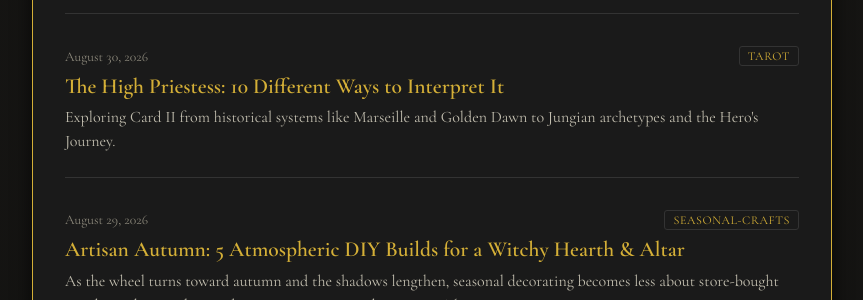
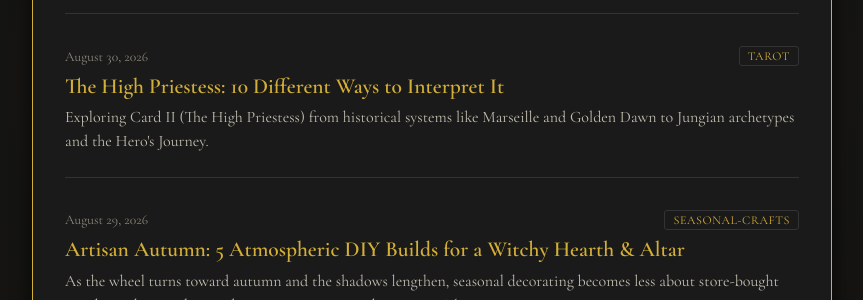
Before and after one commit to maf187/the-gilded-sigil, a Jekyll site: the page built from articles.html, in a window 1280 px wide. Shown: the part 910-1210 px from the top of the page, without its empty margins (208-1071 px from the left). Built offline with Jekyll 4.4.1, drawn with Linux system fonts in a browser that asks for light colours.

Commit message:
Update summary for The High Priestess post

```diff
--- a/_posts/2026-08-30-the-high-priestess:-10-different-ways-to-interpret-it.md
+++ b/_posts/2026-08-30-the-high-priestess:-10-different-ways-to-interpret-it.md
@@ -2,7 +2,7 @@
 layout: post
 title: "The High Priestess: 10 Different Ways to Interpret It"
 date: 2026-08-30
-summary: "Exploring Card II from historical systems like Marseille and Golden Dawn to Jungian archetypes and the Hero's Journey."
+summary: "Exploring Card II (The High Priestess) from historical systems like Marseille and Golden Dawn to Jungian archetypes and the Hero's Journey."
 category: tarot
 tags: [tarot, major-arcana, card-study]
 ---
```
